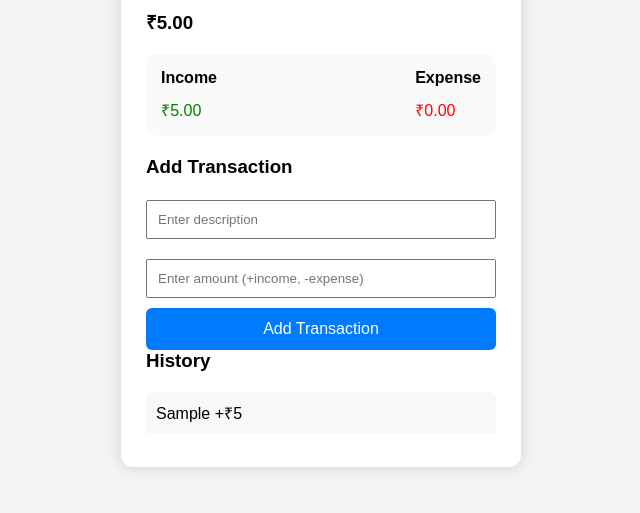
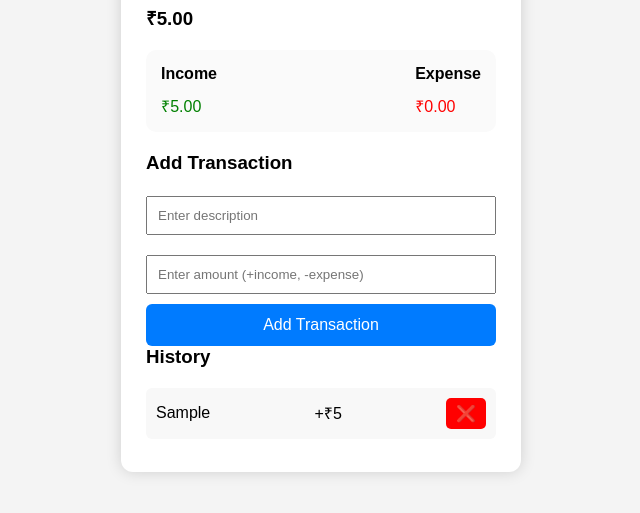
Before and after one commit to ojaswi-singh24/Expense-Tracker, a plain HTML site: page index.html in a window 1280 px wide. Both pictures are taken after typing "Sample", "5" into the empty fields and a click on the button "Add Transaction". Shown: the part 219-732 px from the top of the page, without its empty margins (319-959 px from the left). Drawn offline with Linux system fonts and the light colour scheme.

Commit message:
Added delete transaction feature.

```diff
--- a/script.js
+++ b/script.js
@@ -32,6 +32,7 @@ form.addEventListener("submit", function (e) {
 });
 
 function addTransaction(transaction) {
+
     const sign = transaction.amount < 0 ? "-" : "+";
 
     const item = document.createElement("li");
@@ -39,6 +40,7 @@ function addTransaction(transaction) {
     item.innerHTML = `
         ${transaction.text}
         <span>${sign}₹${Math.abs(transaction.amount)}</span>
+        <button onclick="removeTransaction(${transaction.id})">❌</button>
     `;
 
     list.appendChild(item);
@@ -61,3 +63,16 @@ function updateValues() {
     moneyPlus.innerText = `₹${income.toFixed(2)}`;
     moneyMinus.innerText = `₹${Math.abs(expense).toFixed(2)}`;
 }
+
+function removeTransaction(id) {
+
+    transactions = transactions.filter(
+        transaction => transaction.id !== id
+    );
+
+    list.innerHTML = "";
+
+    transactions.forEach(addTransaction);
+
+    updateValues();
+}
--- a/style.css
+++ b/style.css
@@ -74,3 +74,21 @@ li{
     padding:10px;
     border-radius:6px;
 }
+
+li{
+    display:flex;
+    justify-content:space-between;
+    align-items:center;
+    gap:10px;
+}
+
+li button{
+    width:auto;
+    background:red;
+    padding:6px 10px;
+    border-radius:5px;
+}
+
+li button:hover{
+    background:darkred;
+}
```
